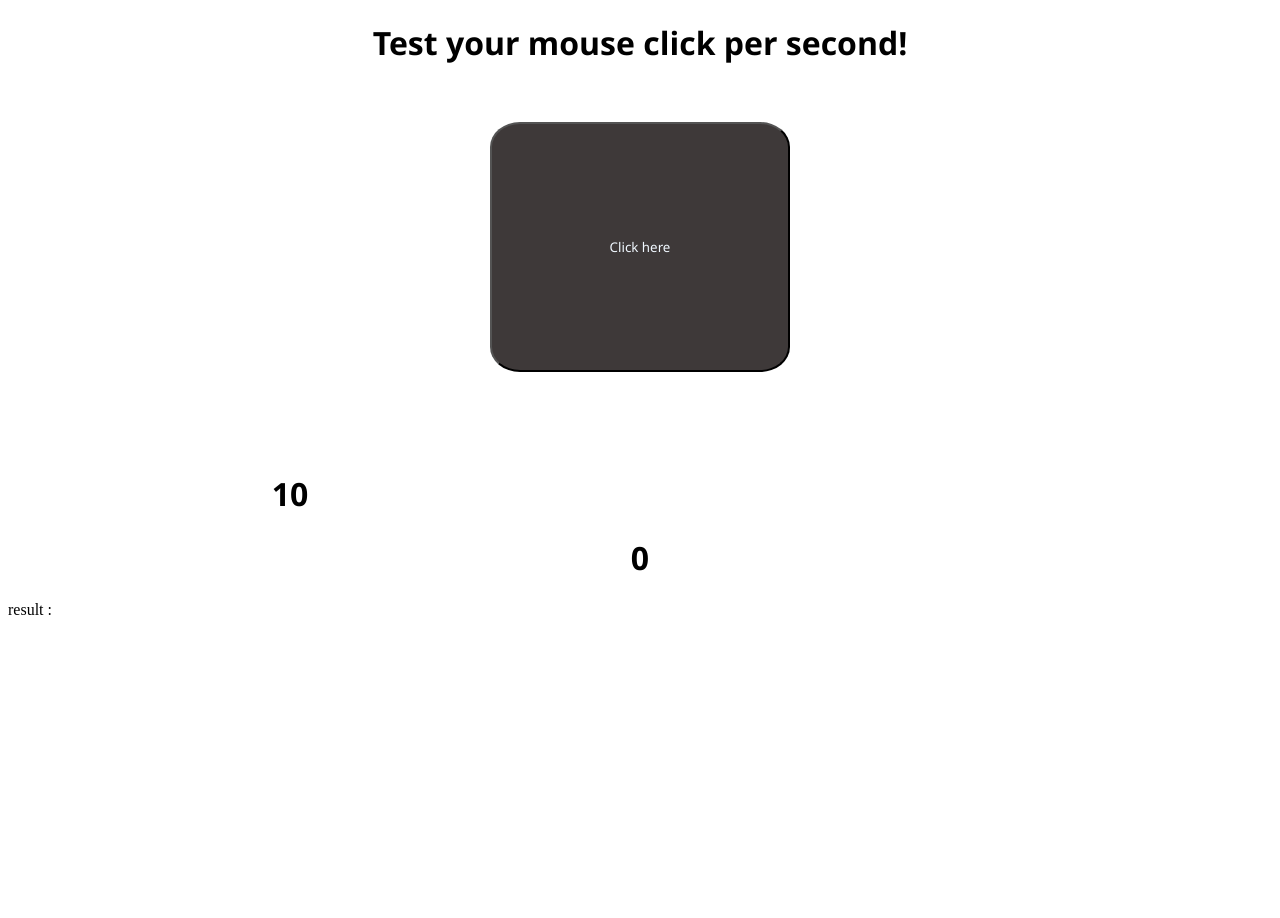
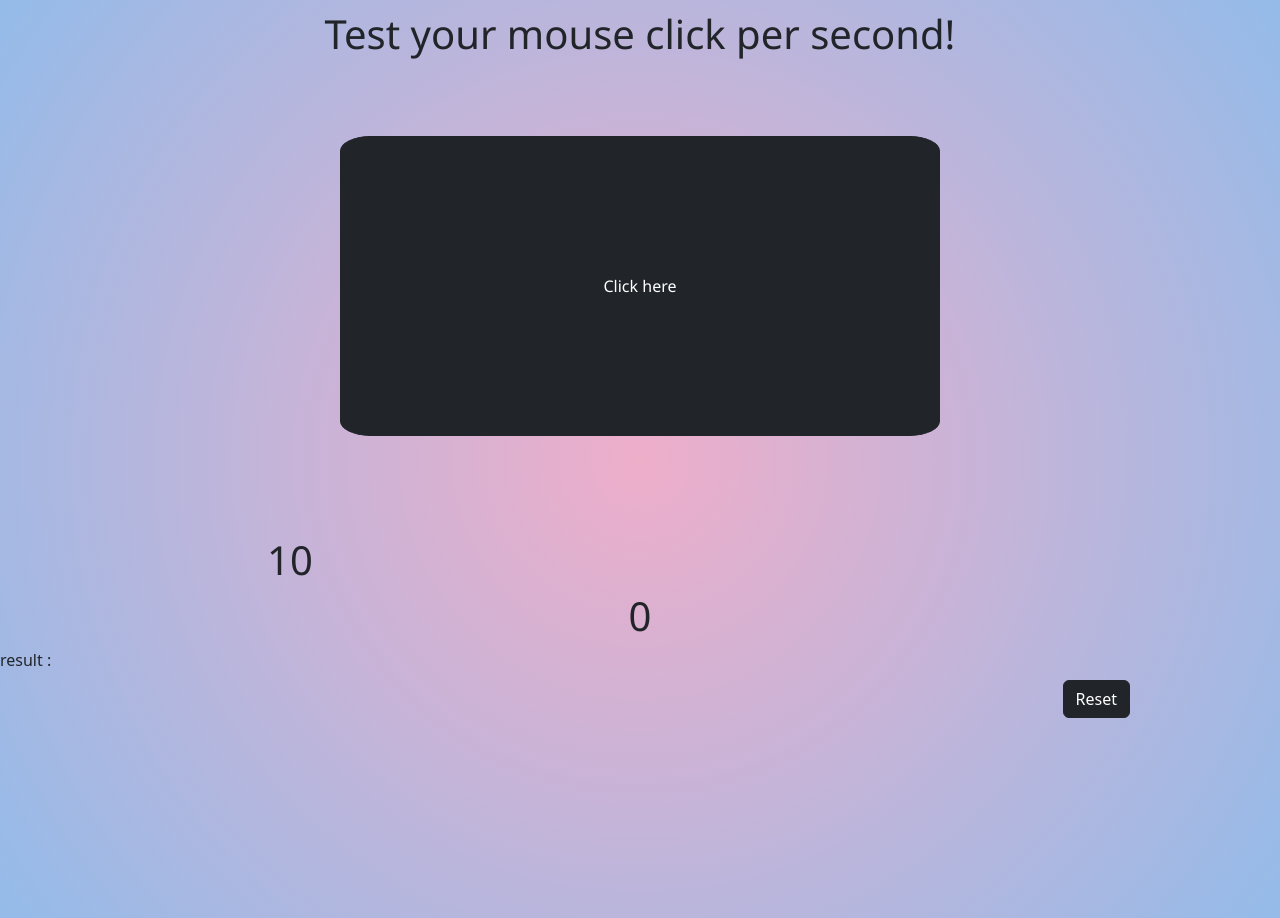
Before and after one commit to TheKidKy/Cps-test, a plain HTML site: page Cps Test/index.html in a window 1280 px wide. Before the commit the page ends 800 px from the top, so only its background shows below. Drawn offline with nearby package versions, Linux system fonts and the light colour scheme.

Commit message:
Add files via upload

```diff
--- a/Cps Test/index.html
+++ b/Cps Test/index.html
@@ -1,6 +1,7 @@
 <!DOCTYPE html>
 <html lang="en">
 <head>
+    <link href="https://cdn.jsdelivr.net/npm/bootstrap@5.2.2/dist/css/bootstrap.min.css" rel="stylesheet" integrity="sha384-Zenh87qX5JnK2Jl0vWa8Ck2rdkQ2Bzep5IDxbcnCeuOxjzrPF/et3URy9Bv1WTRi" crossorigin="anonymous">
     <link rel="stylesheet" href="style.css">
     <meta charset="UTF-8">
     <meta http-equiv="X-UA-Compatible" content="IE=edge">
@@ -8,12 +9,13 @@
     <title>Cps Test</title>
 </head>
 <body>
-    <h1>Test your mouse click per second!</h1> <br> <br>
-    <div class="content">
-        <button onclick="Click()" id="btnClick">Click here</button> <br>
+    <div class="conetnt">
+    <h1 id="header-text">Test your mouse click per second!</h1>
+    <div class="container click-btn">
+        <button onclick="Click()" id="btnClick" class="btn btn-dark">Click here</button> <br>
     </div>
 
-    <div id="second">
+    <div class="timer">
         <h1 id="sec">10</h1>
     </div>
 
@@ -25,6 +27,11 @@
        result : <h1 id="result"></h1>
     </div>
 
+    <div id="btnReset">
+        <button class="btn btn-dark" onclick="Reset()">Reset</button>
+    </div>
+</div>
+
     <script src="script.js"></script>
 </body>
 </html>
--- a/Cps Test/script.js
+++ b/Cps Test/script.js
@@ -5,7 +5,7 @@ var time;
 
 function Click()
 {
-    // Calculating user's clicks and save it.
+
     click_count = document.getElementById('click').innerHTML++;
     time = setTimeout(Timer, 10000);
 
@@ -17,3 +17,7 @@ function Timer()
     clearTimeout(time);
     document.getElementById('result').innerHTML = click_count / 10.00;
 }
+
+function Reset() {
+    location.reload();
+}
--- a/Cps Test/style.css
+++ b/Cps Test/style.css
@@ -1,30 +1,45 @@
+body {
+    background: rgb(238,174,202);
+    background: radial-gradient(circle, rgba(238,174,202,1) 0%, rgba(148,187,233,1) 100%);
+}
+
 h1 {
     text-align: center;
     font-family: 'Segoe UI', Tahoma, Geneva, Verdana, sans-serif;
 }
 
-button {
-    background-color: rgb(62, 57, 57);
-    border-radius: 10%;
-    width: 300px;
-    height: 250px;
+#btnClick {
+    border-radius: 5%;
+    width: 600px;
+    height: 300px;
     font-family: 'Segoe UI', Tahoma, Geneva, Verdana, sans-serif;
-    color: aliceblue;
     left: 50%;
+}
+
+#btnReset {
+    direction: rtl;
+    margin: 0px 150px 0px 150px;
+    margin-bottom: 200px;
 }
 
 button:hover {
     transition: ease 1s;
     background-color: rgb(46, 46, 46);
+    cursor: pointer;
 }
 
-.content {
+.click-btn {
     display: flex;
     align-items: center;
     justify-content: center;
+    padding-top: 70px;
 }
 
-#second {
+#header-text {
+    padding-top: 10px;
+}
+
+.timer {
     margin-right: 700px;
     margin-top: 100px;
 
```
